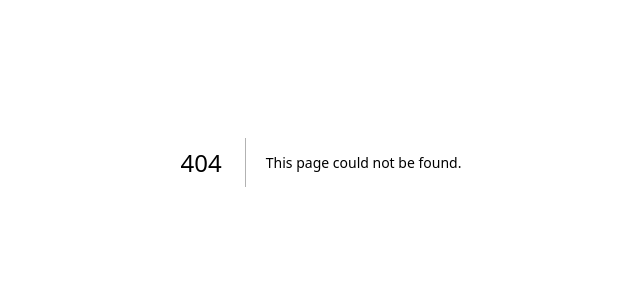
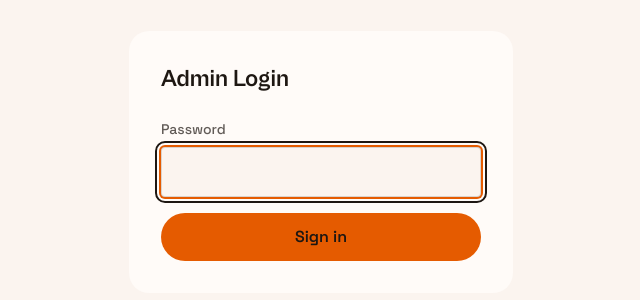
Before and after one commit to OkataMiracleDev/my_portfolio, a Next.js app: page /admin/login in a window 1280 px wide. Before the commit this address had no page. Shown: the part 238-538 px from the top of the page, without its empty margins (319-959 px from the left). Built offline with nearby package versions, Linux system fonts and the light colour scheme; no server answers.

Commit message:
feat: add password hashing script, iron-session auth, and /admin middleware guard

```diff
--- /dev/null
+++ b/app/admin/login/actions.ts
@@ -0,0 +1,32 @@
+"use server";
+
+import bcrypt from "bcrypt";
+import { redirect } from "next/navigation";
+import { getSession } from "@/lib/auth/session";
+
+export interface LoginState {
+  error?: string;
+}
+
+export async function login(_prevState: LoginState, formData: FormData): Promise<LoginState> {
+  const password = formData.get("password");
+
+  if (typeof password !== "string" || password.length === 0) {
+    return { error: "Password is required." };
+  }
+
+  const hash = process.env.ADMIN_PASSWORD_HASH;
+  if (!hash) {
+    return { error: "Server is not configured. Contact the site owner." };
+  }
+
+  const isValid = await bcrypt.compare(password, hash);
+  if (!isValid) {
+    return { error: "Incorrect password." };
+  }
+
+  const session = await getSession();
+  session.isLoggedIn = true;
+  await session.save();
+  redirect("/admin");
+}
--- /dev/null
+++ b/app/admin/login/page.tsx
@@ -0,0 +1,44 @@
+"use client";
+
+import { useActionState } from "react";
+import { login, type LoginState } from "./actions";
+
+const initialState: LoginState = {};
+
+export default function AdminLoginPage() {
+  const [state, formAction, pending] = useActionState(login, initialState);
+
+  return (
+    <div className="flex min-h-screen items-center justify-center bg-base px-6">
+      <form
+        action={formAction}
+        className="w-full max-w-sm rounded-card bg-base-raised p-8"
+      >
+        <h1 className="mb-6 font-[family-name:var(--font-cabinet-grotesk)] text-2xl font-bold text-ink">
+          Admin Login
+        </h1>
+        <label htmlFor="password" className="mb-2 block text-sm font-medium text-ink/70">
+          Password
+        </label>
+        <input
+          id="password"
+          name="password"
+          type="password"
+          required
+          autoFocus
+          className="mb-4 w-full rounded-xl border border-ink/15 bg-base px-4 py-3 text-ink focus:outline-none focus:ring-2 focus:ring-accent-build"
+        />
+        {state.error && (
+          <p className="mb-4 text-sm text-red-600">{state.error}</p>
+        )}
+        <button
+          type="submit"
+          disabled={pending}
+          className="w-full rounded-pill bg-accent-build px-6 py-3 font-semibold text-ink transition-transform duration-200 ease-out active:scale-[0.97] disabled:opacity-50"
+        >
+          {pending ? "Signing in…" : "Sign in"}
+        </button>
+      </form>
+    </div>
+  );
+}
--- /dev/null
+++ b/lib/auth/session.ts
@@ -0,0 +1,36 @@
+import { getIronSession, type SessionOptions } from "iron-session";
+import { cookies } from "next/headers";
+
+export interface SessionData {
+  isLoggedIn: boolean;
+}
+
+export const sessionOptions: SessionOptions = {
+  password: process.env.SESSION_SECRET as string,
+  cookieName: "admin_session",
+  cookieOptions: {
+    httpOnly: true,
+    secure: process.env.NODE_ENV === "production",
+    sameSite: "lax",
+    maxAge: 60 * 60 * 24 * 7, // 7 days, per spec §6
+  },
+};
+
+export async function getSession() {
+  const session = await getIronSession<SessionData>(await cookies(), sessionOptions);
+  if (session.isLoggedIn === undefined) {
+    session.isLoggedIn = false;
+  }
+  return session;
+}
+
+// Called at the top of every mutating Server Action (lib/actions/*.ts) so
+// that authorization is re-checked independent of middleware, per spec §6:
+// "middleware alone can be bypassed if an action is called directly."
+export async function requireSession() {
+  const session = await getSession();
+  if (!session.isLoggedIn) {
+    throw new Error("Unauthorized");
+  }
+  return session;
+}
--- /dev/null
+++ b/middleware.ts
@@ -0,0 +1,24 @@
+import { NextRequest, NextResponse } from "next/server";
+import { getIronSession } from "iron-session";
+import { sessionOptions, type SessionData } from "@/lib/auth/session";
+
+export async function middleware(request: NextRequest) {
+  // The login page itself must stay reachable while logged out.
+  if (request.nextUrl.pathname === "/admin/login") {
+    return NextResponse.next();
+  }
+
+  const response = NextResponse.next();
+  const session = await getIronSession<SessionData>(request, response, sessionOptions);
+
+  if (!session.isLoggedIn) {
+    const loginUrl = new URL("/admin/login", request.url);
+    return NextResponse.redirect(loginUrl);
+  }
+
+  return response;
+}
+
+export const config = {
+  matcher: ["/admin/:path*"],
+};
--- /dev/null
+++ b/scripts/hash-password.ts
@@ -0,0 +1,14 @@
+import bcrypt from "bcrypt";
+
+const password = process.argv[2];
+
+if (!password) {
+  console.error("Usage: npx tsx scripts/hash-password.ts <password>");
+  process.exit(1);
+}
+
+bcrypt.hash(password, 12).then((hash) => {
+  console.log("\nAdd this to .env.local and to the Vercel dashboard's Production env vars as ADMIN_PASSWORD_HASH:\n");
+  console.log(hash);
+  console.log("\nNever commit this value or paste it anywhere outside an env var.\n");
+});
```
